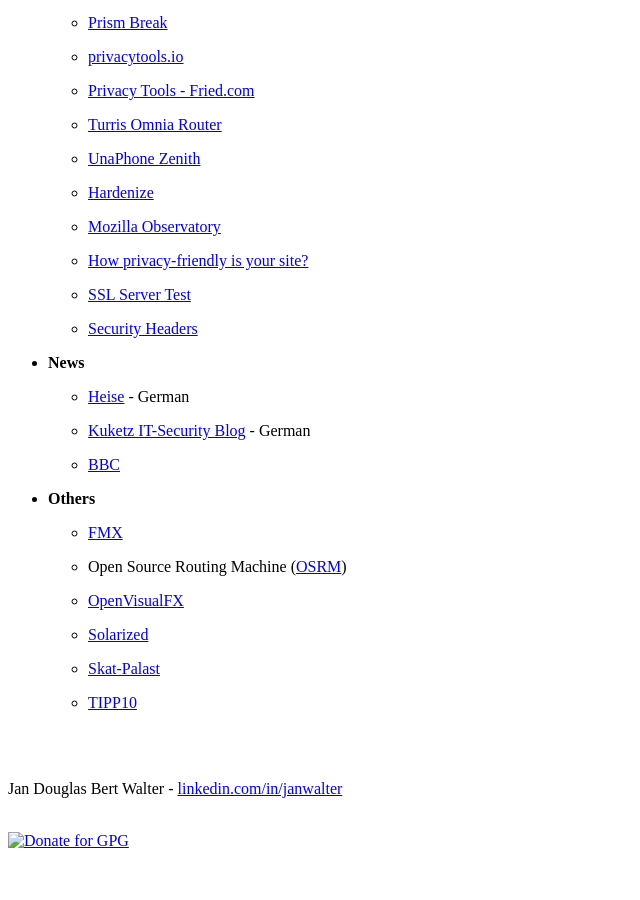
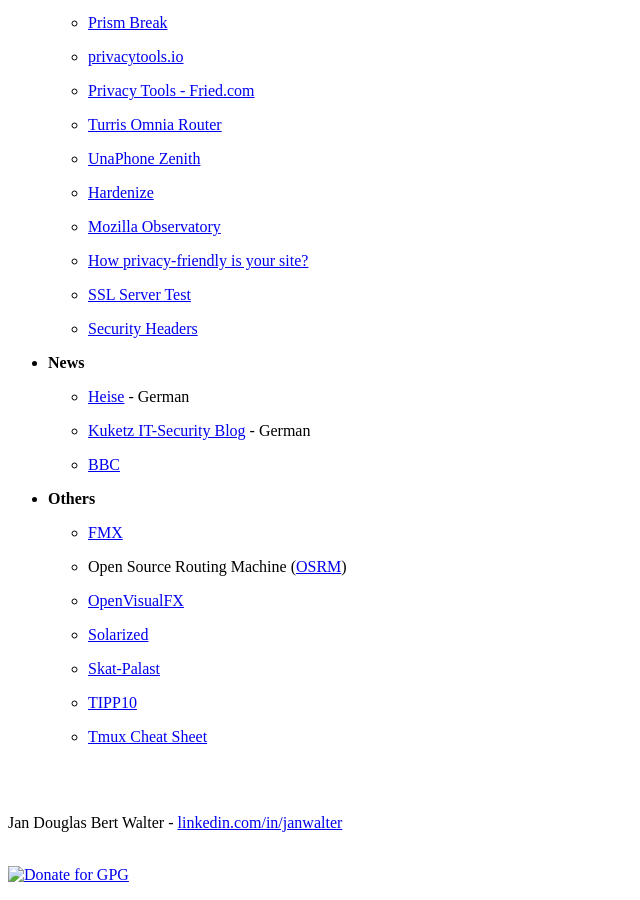
Before and after one commit to wahn/jan_walter_org, a Jekyll site: the page built from links/index.md, in a window 1280 px wide and 900 px high, scrolled down 4723 px. Shown: the whole window, without its empty margins (0-640 px from the left). Built offline with Jekyll 4.4.1, drawn with Linux system fonts in a browser that asks for light colours; Markdown is read by kramdown in place of the engine named in the settings; before the commit the page ends 5589 px from its top, so only the background shows below that.

Commit message:
Add Tmux Cheat Sheet.

```diff
--- a/links/index.md
+++ b/links/index.md
@@ -339,4 +339,6 @@
 
     - [Skat-Palast](https://www.skat-palast.de)
 
-    - [TIPP10](https://www.tipp10.com/en/)
+    - [TIPP10](https://www.tipp10.com/en)
+
+    - [Tmux Cheat Sheet](https://tmuxcheatsheet.com)
```
